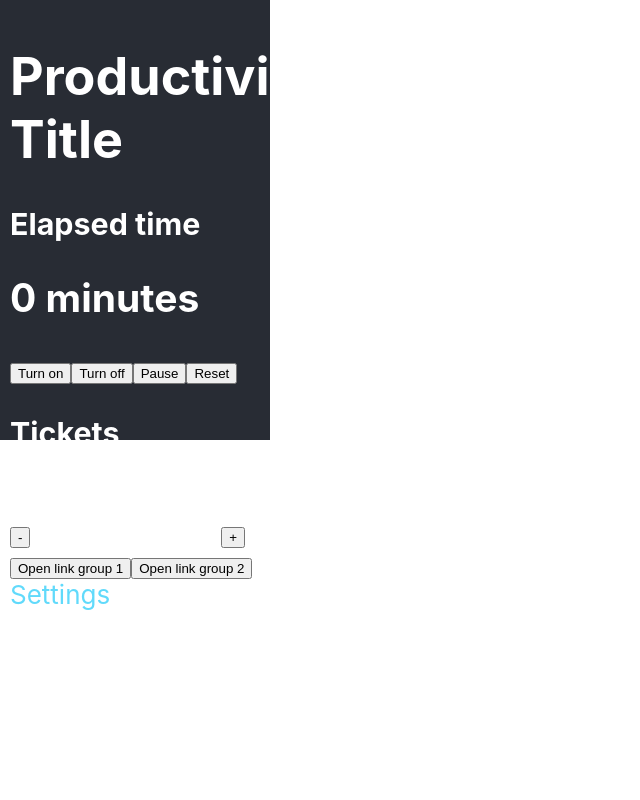
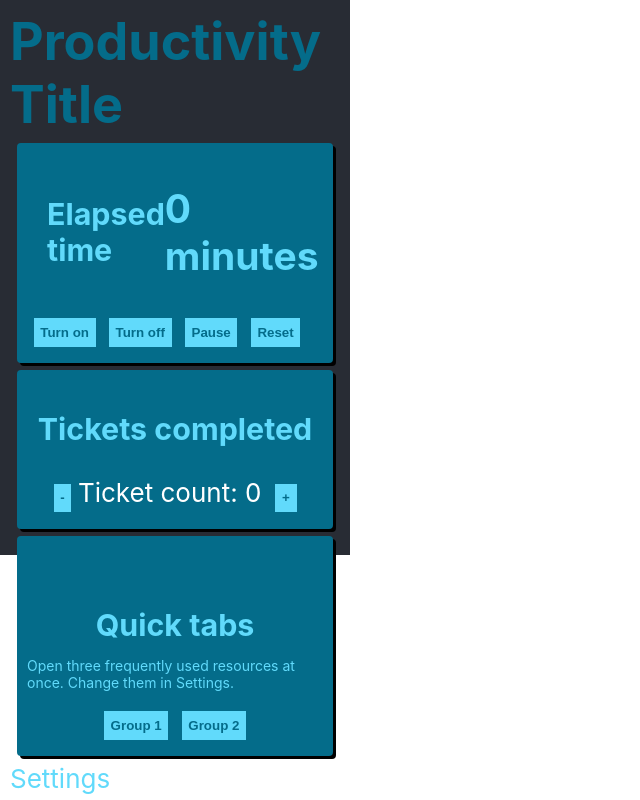
Before and after one commit to sandypockets/ticketer, a React (Create React App) app: page / in a window 1280 px wide. Shown: the whole page, without its empty margins (0-640 px from the left). Built offline with nearby package versions, Linux system fonts and the light colour scheme.

Commit message:
Add styling

```diff
--- a/src/components/Home.jsx
+++ b/src/components/Home.jsx
@@ -9,10 +9,14 @@ export default function Home({ ticketCount, increaseTicketCount, decreaseTicketC
   return (
     <div className="container">
       <div>
+
+        <h1 className="title">Productivity Title</h1>
+        <div className="card">
           <div>
-          <h1>Productivity Title</h1>
+            <div className="elapsedTime">
               <h3>Elapsed time</h3>
               <h2>{time ? time : 0} minutes</h2>
+            </div>
           </div>
           <div>
             <button onClick={handleOn}>
@@ -28,8 +32,11 @@ export default function Home({ ticketCount, increaseTicketCount, decreaseTicketC
               Reset
             </button>
           </div>
-        <div>
-          <h3>Tickets completed</h3>
+        </div>
+
+        <div className="card">
+          <h3 className="flex-center">Tickets completed</h3>
+          <div className="buttonGroup">
             <div>
               <button onClick={decreaseTicketCount}>
                 -
@@ -40,13 +47,23 @@ export default function Home({ ticketCount, increaseTicketCount, decreaseTicketC
               </button>
             </div>
           </div>
+        </div>
+
+        <div className="card">
+        <div className="flex-center">
+          <h3 className="quickTabs">Quick tabs</h3>
+        </div>
+          <p className="flex-center">Open three frequently used resources at once. Change them in Settings.</p>
+          <div className="buttonGroup">
             <div>
               <button onClick={openTabGroupOne}>
-            Open link group 1
+                Group 1
               </button>
               <button onClick={openTabGroupTwo}>
-            Open link group 2
+                Group 2
               </button>
+            </div>
+          </div>
         </div>
         </div>
       <div>
--- a/src/main.css
+++ b/src/main.css
@@ -1,6 +1,6 @@
 .app {
-    width: 250px;
-    height: 420px;
+    width: 330px;
+    height: 535px;
     background-color: #282c34;
     font-size: calc(10px + 2vmin);
     color: white;
@@ -12,8 +12,16 @@
     justify-content: center;
 }
 
-a {
+a, p, h1, h2, h3, h4 {
     color: #61dafb;
+}
+
+p {
+    font-size: 14px;
+}
+
+h1.title {
+    color: rgb(4, 108, 138);
 }
 
 .container {
@@ -47,3 +55,52 @@ div.urlForm {
 label.urlLabel {
     margin: 0 1em;
 }
+
+h3.quickTabs {
+    margin: 2em 0 0 0;
+}
+
+/* Utility classes */
+.flex-center {
+    display: flex;
+    justify-content: center;
+}
+
+button {
+    padding: 0.5em;
+    background-color: #61dafb;
+    /*background-color: rgb(4, 108, 138);*/
+    /*color: rgb(220, 219, 216);*/
+    color: rgb(4, 108, 138);
+    border: none;
+    margin: 0.5em;
+    font-weight: bold;
+}
+
+div.buttonGroup {
+    display: flex;
+    justify-content: center;
+}
+
+.card {
+    background-color: rgb(4, 108, 138);
+    padding: 10px;
+    margin: 7px;
+    border-radius: 4px;
+    box-shadow: 3px 3px black;
+}
+
+h1 {
+    margin: 0;
+}
+/* END Utility classes */
+
+/* Timer */
+div.elapsedTime {
+    display: flex;
+    justify-content: space-between;
+    align-items: center;
+    padding: 0 20px;
+}
+
+/* END Timer */
```
Lines whose indentation alone changed are shown as unchanged.
